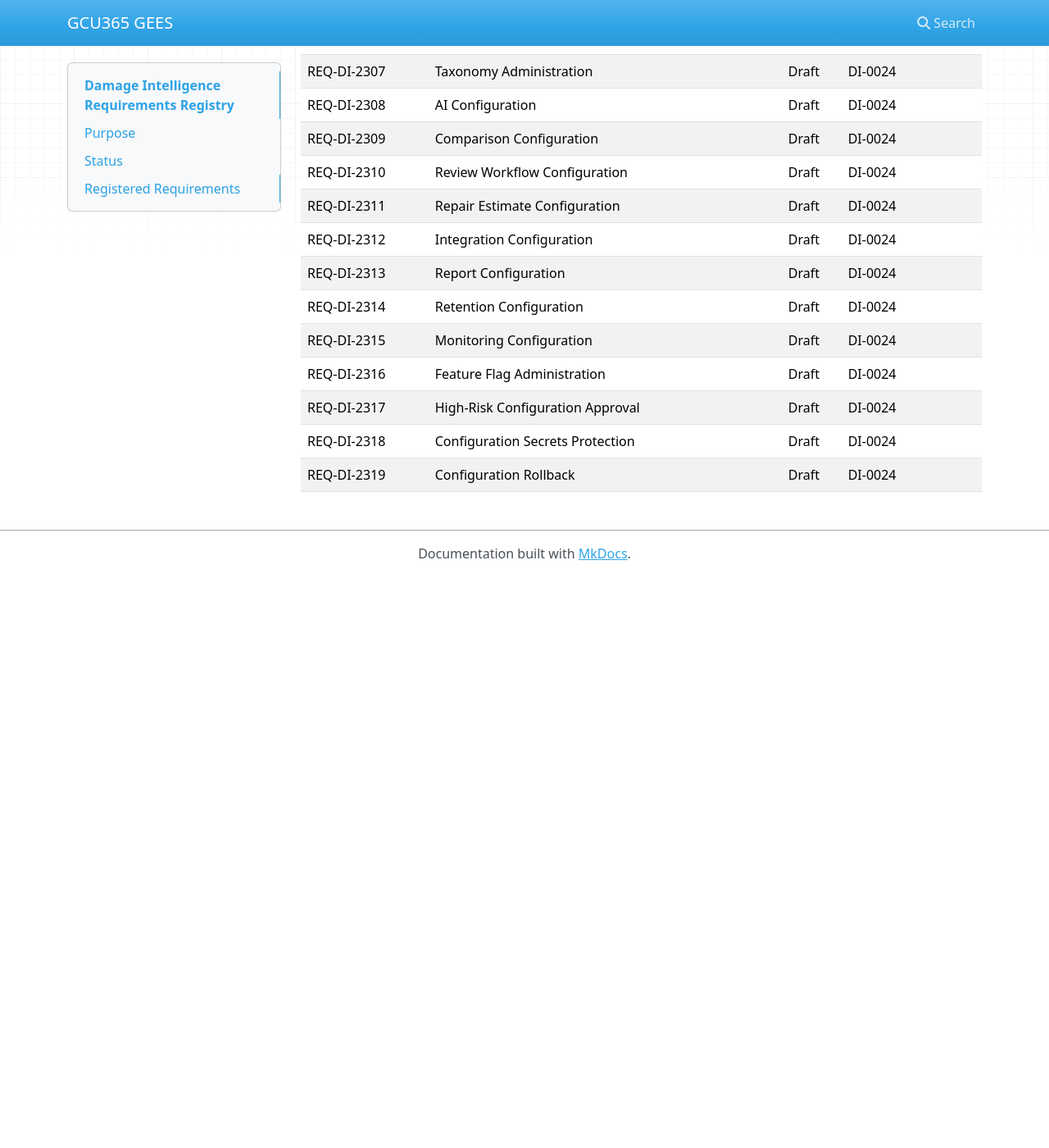
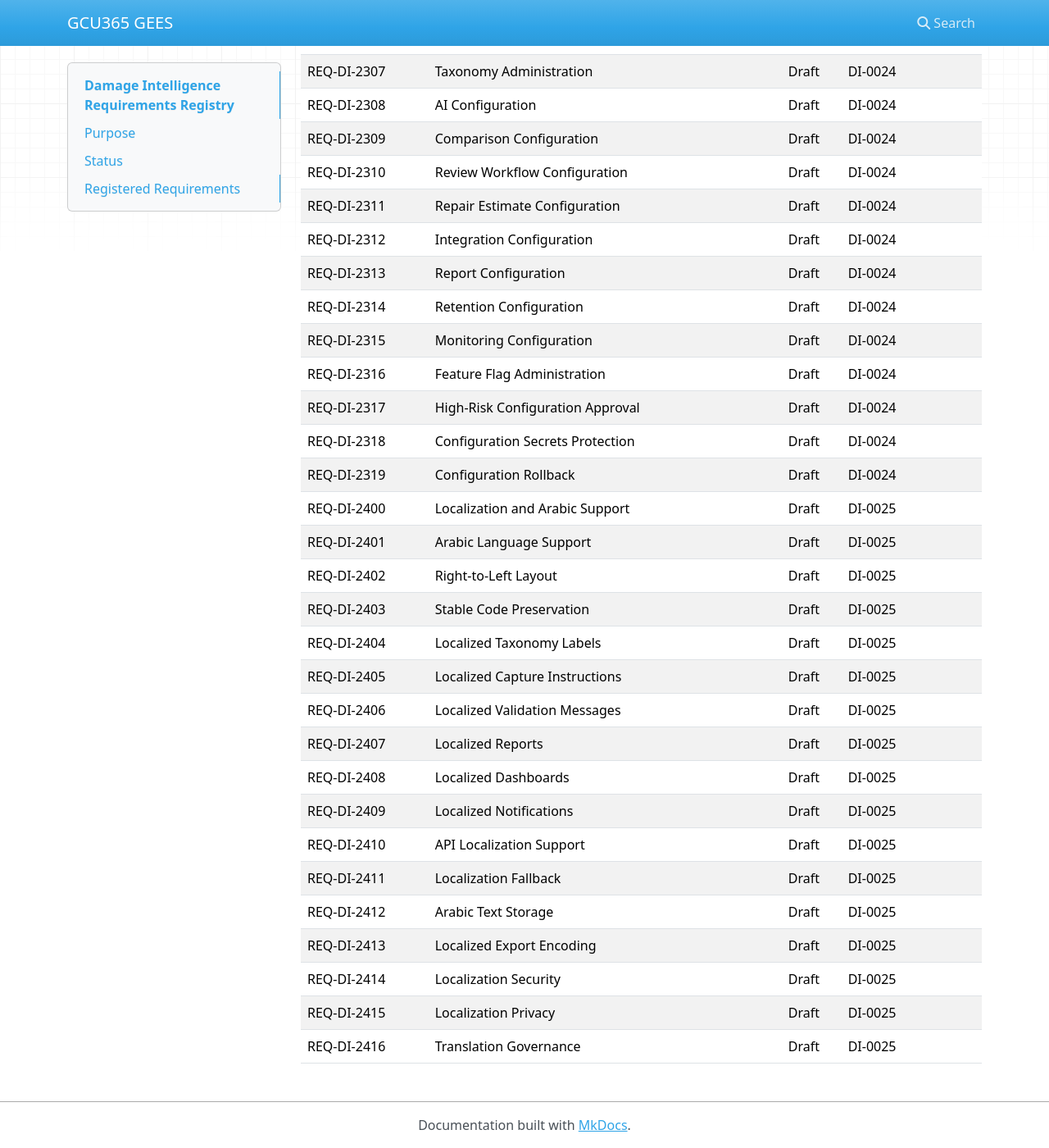
Before and after one commit to My10Sons/GCU365GEES, an MkDocs documentation site: the page built from docs/99-Appendices/Requirement-Registry/DAMAGE.md, in a window 1280 px wide and 1400 px high, scrolled down 15876 px. Shown: the whole window at 82% size. Built offline with MkDocs 1.6.1, drawn with Linux system fonts in a browser that asks for light colours; nearby versions of some CDN libraries; before the commit the page ends 16579 px from its top, so only the background shows below that.

```diff
--- a/docs/99-Appendices/Requirement-Registry/DAMAGE.md
+++ b/docs/99-Appendices/Requirement-Registry/DAMAGE.md
@@ -403,3 +403,20 @@
 | REQ-DI-2317 | High-Risk Configuration Approval | Draft | DI-0024 | Approval for high-risk configuration |
 | REQ-DI-2318 | Configuration Secrets Protection | Draft | DI-0024 | No secrets in config UI/API/export/log/audit |
 | REQ-DI-2319 | Configuration Rollback | Draft | DI-0024 | Rollback configuration where practical |
+| REQ-DI-2400 | Localization and Arabic Support | Draft | DI-0025 | Localization and Arabic support across Damage Intelligence |
+| REQ-DI-2401 | Arabic Language Support | Draft | DI-0025 | Arabic display for supported screens and reports |
+| REQ-DI-2402 | Right-to-Left Layout | Draft | DI-0025 | RTL layout for Arabic UI and reports |
+| REQ-DI-2403 | Stable Code Preservation | Draft | DI-0025 | Stable codes remain language-neutral |
+| REQ-DI-2404 | Localized Taxonomy Labels | Draft | DI-0025 | Localized damage, area, severity, and outcome labels |
+| REQ-DI-2405 | Localized Capture Instructions | Draft | DI-0025 | Arabic and English capture instructions |
+| REQ-DI-2406 | Localized Validation Messages | Draft | DI-0025 | Localized validation and error messages |
+| REQ-DI-2407 | Localized Reports | Draft | DI-0025 | Arabic and English report output |
+| REQ-DI-2408 | Localized Dashboards | Draft | DI-0025 | Localized dashboard labels and KPIs |
+| REQ-DI-2409 | Localized Notifications | Draft | DI-0025 | Localized notification templates |
+| REQ-DI-2410 | API Localization Support | Draft | DI-0025 | APIs support localized display labels |
+| REQ-DI-2411 | Localization Fallback | Draft | DI-0025 | Safe fallback for missing translations |
+| REQ-DI-2412 | Arabic Text Storage | Draft | DI-0025 | Unicode Arabic storage and retrieval |
+| REQ-DI-2413 | Localized Export Encoding | Draft | DI-0025 | Arabic export readability and encoding |
+| REQ-DI-2414 | Localization Security | Draft | DI-0025 | Secure rendering of localized content |
+| REQ-DI-2415 | Localization Privacy | Draft | DI-0025 | Privacy controls for localized outputs |
+| REQ-DI-2416 | Translation Governance | Draft | DI-0025 | Governance for translations and terminology |
```
